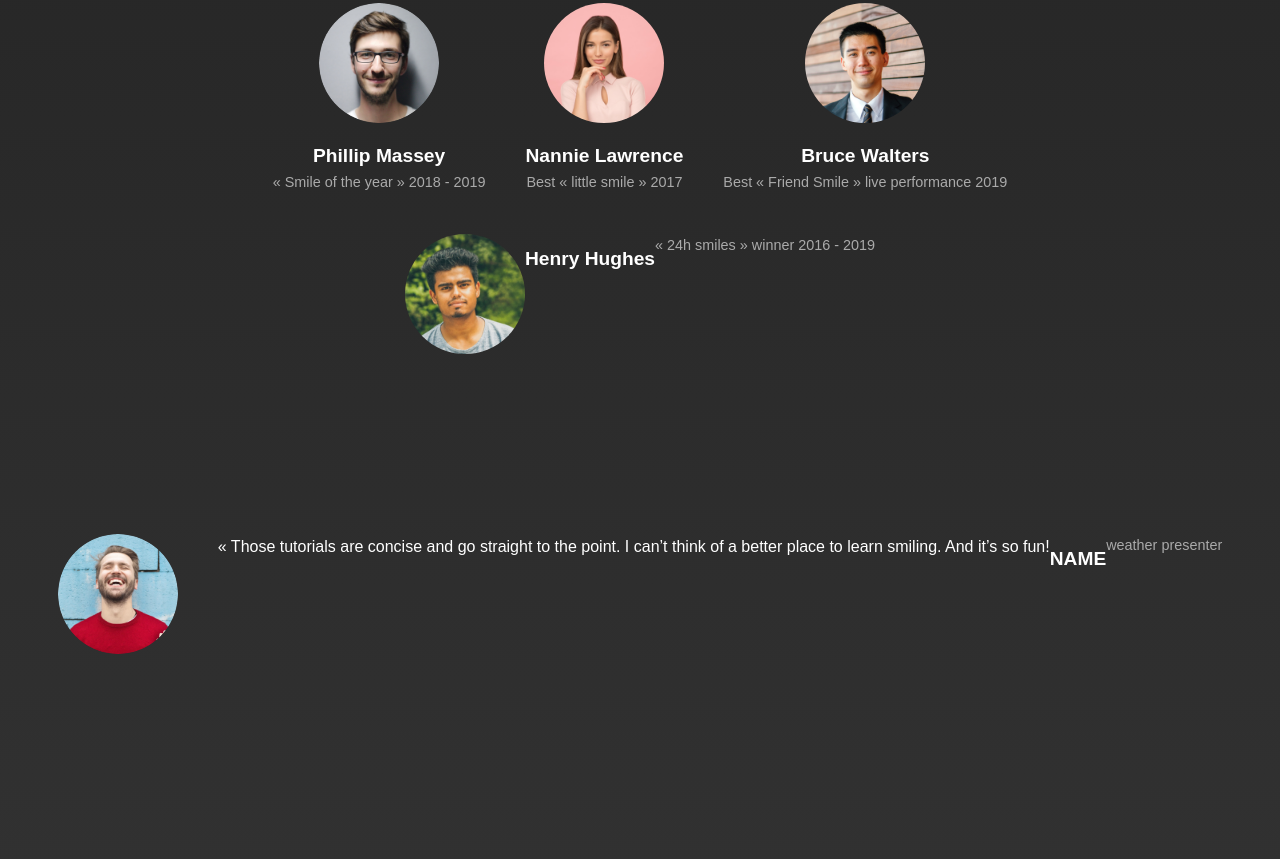
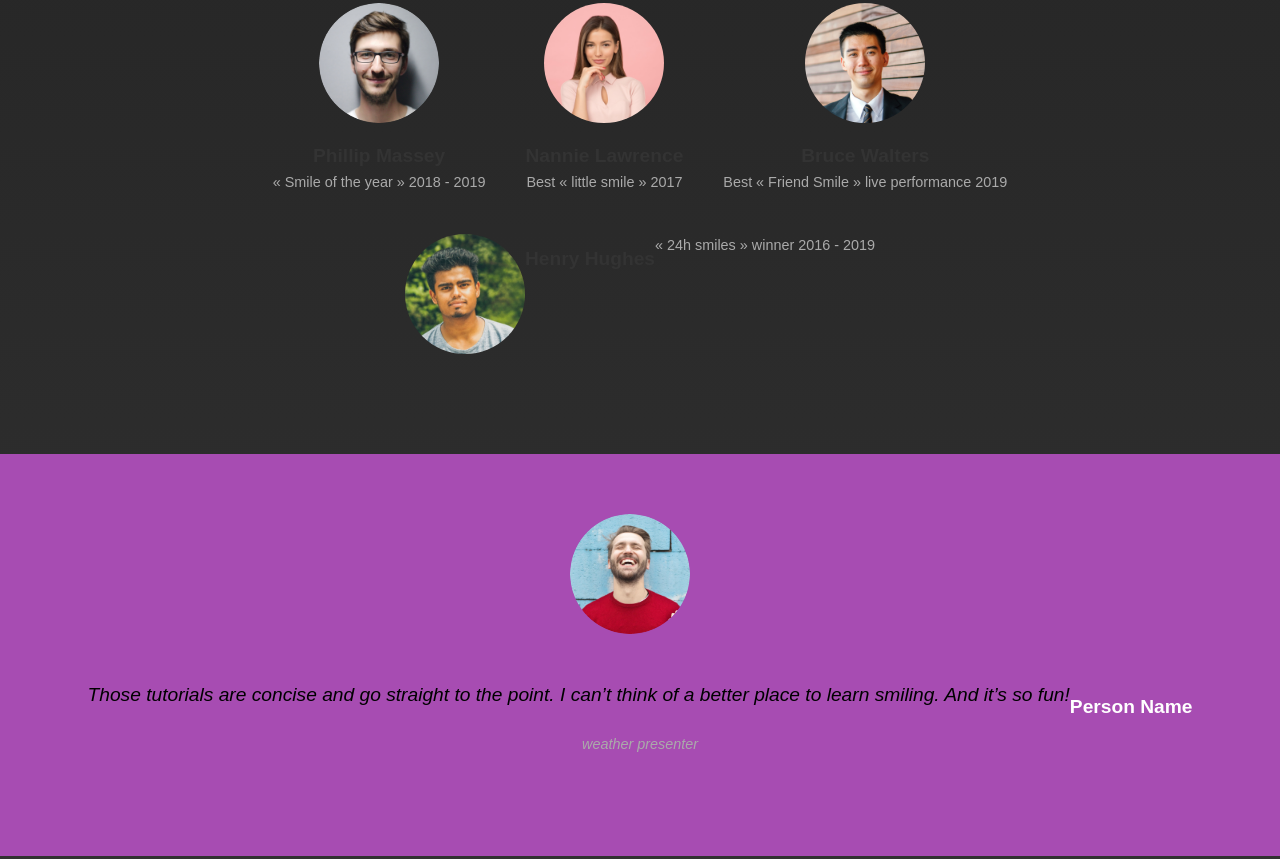
Before and after one commit to Purplesun2/alx_html_css, a plain HTML site: page css_advanced/index.html in a window 1280 px wide. Shown: the part 537-1396 px from the top of the page. Drawn offline with Linux system fonts and the light colour scheme.

Commit message:
Add styles for main background and fix layout issues

```diff
--- a/css_advanced/index.html
+++ b/css_advanced/index.html
@@ -53,16 +53,21 @@
                 </div>
             </div>
         </section>
-        <section>
+        <section class="testimonial">
             <div class="flex-container">
                 <div>
                     <img src="10.png" alt="image">
                 </div>
                 <div>
-                    <blockquote>« Those tutorials are concise and go straight to the point. I can’t think of a better place to learn smiling. And it’s so fun!</blockquote>
-                    <h3>NAME</h3>
-                    <p>weather presenter</p>
-                </div>
+                    <blockquote>
+                        Those tutorials are concise and go straight to the point. I can’t think of a better place to learn smiling. And it’s so fun!
+                    </blockquote>
+                    <h3><strong>Person Name</strong></h3><br>
+                    <br>
+                    <em><p>weather presenter </p></em>
+
+            </div>
+        </section>
             </div>
         </section>
         <section>
@@ -158,6 +163,7 @@
                 <button>REGISTER FOR FREE</button>
             </div>
         </section>
+
     </main>
     <footer>
         <p>&copy; 2023 Smile School. All rights reserved.</p>
--- a/css_advanced/styles.css
+++ b/css_advanced/styles.css
@@ -129,6 +129,28 @@ main section div:last-child p {
     align-items: center;
     justify-content: center;
     text-align: left;
+}
+
+blockquote {
+    font-style: italic;
+    font-size: 1.2em;
+    margin-bottom: 10px;
+}
+
+h3 {
+    font-size: 1.5em;
+    font-weight: bold;
+    color: #333; /* Adjust color as needed */
+    margin-top: 0;
+}
+
+em {
+    font-style: italic;
+}
+
+p {
+    font-size: 1em;
+    color: #666; /* Adjust color as needed */
 }
 
 .testimonial img {
```
